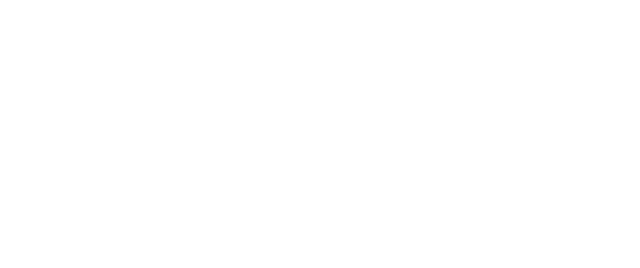
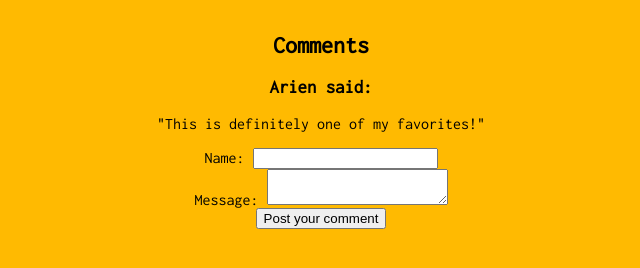
Before and after one commit to shuaibcs/museum-app, a plain HTML site: page pages/detail-page.html in a window 1280 px wide. Shown: the whole page, without its empty margins (319-959 px from the left). Drawn offline with Linux system fonts and the light colour scheme; files that its build step writes are made by us from their sources.

Commit message:
Set up js files and declare submitComment

```diff
--- a/pages/detail-page.html
+++ b/pages/detail-page.html
@@ -0,0 +1,35 @@
+<!DOCTYPE html>
+<head>
+    <meta name="viewport" content="width=device-width, initial-scale=1">
+    <a href="detail-page.html"></a>
+    <link rel="stylesheet" type="text/css" media="screen" href="pages/index.css">
+    <link href="https://fonts.googleapis.com/css?family=Inconsolata" rel="stylesheet">
+    <script src="detail-page.js"></script>
+    <title>Museum Guide</title>
+</head>
+<!-- ... -->
+
+<section id='comments'>
+        <h2>Comments</h2>
+
+        <section class='comment'>
+          <h3>Arien said:</h3>
+          <p>"This is definitely one of my favorites!"</p>
+        </section>
+      </section>
+
+      <form onsubmit="submitComment(); return false">
+        <div class="formSection">
+          <label for="name">Name:</label>
+          <input type="text" id="name">
+        </div>
+        <div class="formSection">
+          <label for="msg">Message:</label>
+          <textarea id="msg"></textarea>
+        </div>
+        <div class="button">
+          <button type="default">Post your comment</button>
+        </div>
+      </form>
+
+ <!-- ... -->
--- /dev/null
+++ b/pages/detail-page.js
@@ -0,0 +1,3 @@
+function submitComment() {
+    console.log('Hello!')
+  }
```
Also changed, not shown: index.html (+6 -5 lines).
